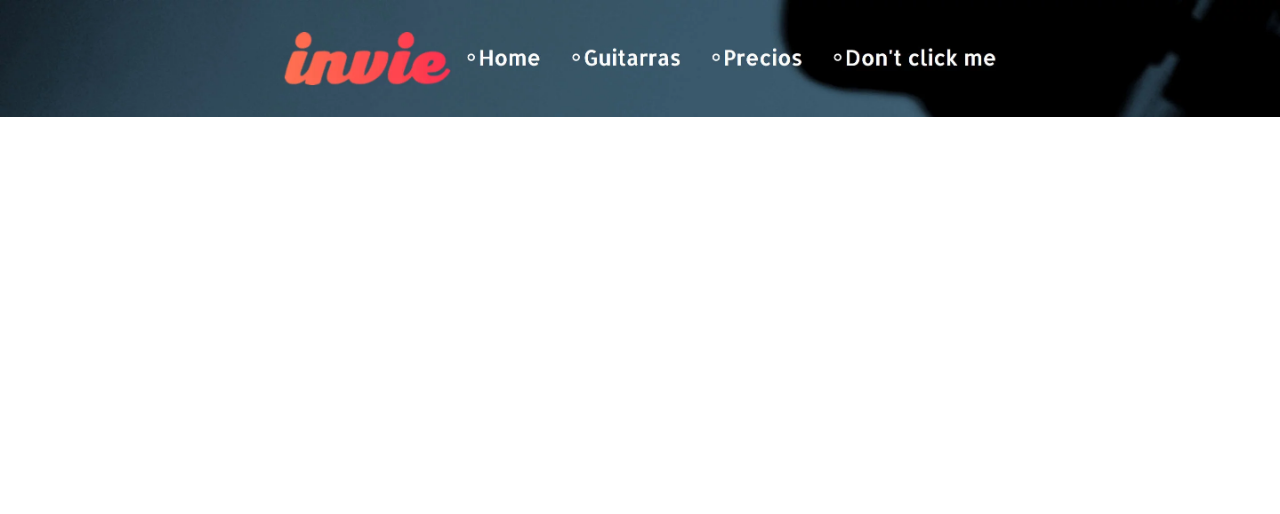
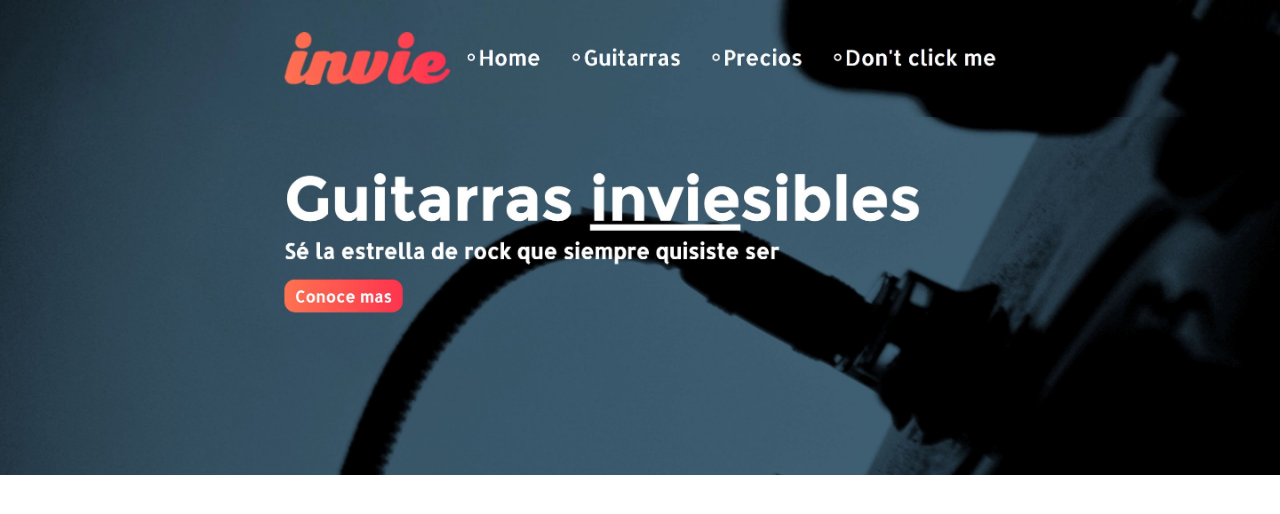
Before and after one commit to camh3190/invie-github, a plain HTML site: page index.html in a window 1280 px wide. Drawn offline with Linux system fonts and the light colour scheme.

Commit message:
Agregando el hero

```diff
--- a/index.html
+++ b/index.html
@@ -15,5 +15,6 @@
 </head>
 <body>
     <img src="./header.webp" alt="">
+    <img src="./hero.jpg" alt="">
 </body>
 </html>
```
Also changed, not shown: hero.jpg (added).
